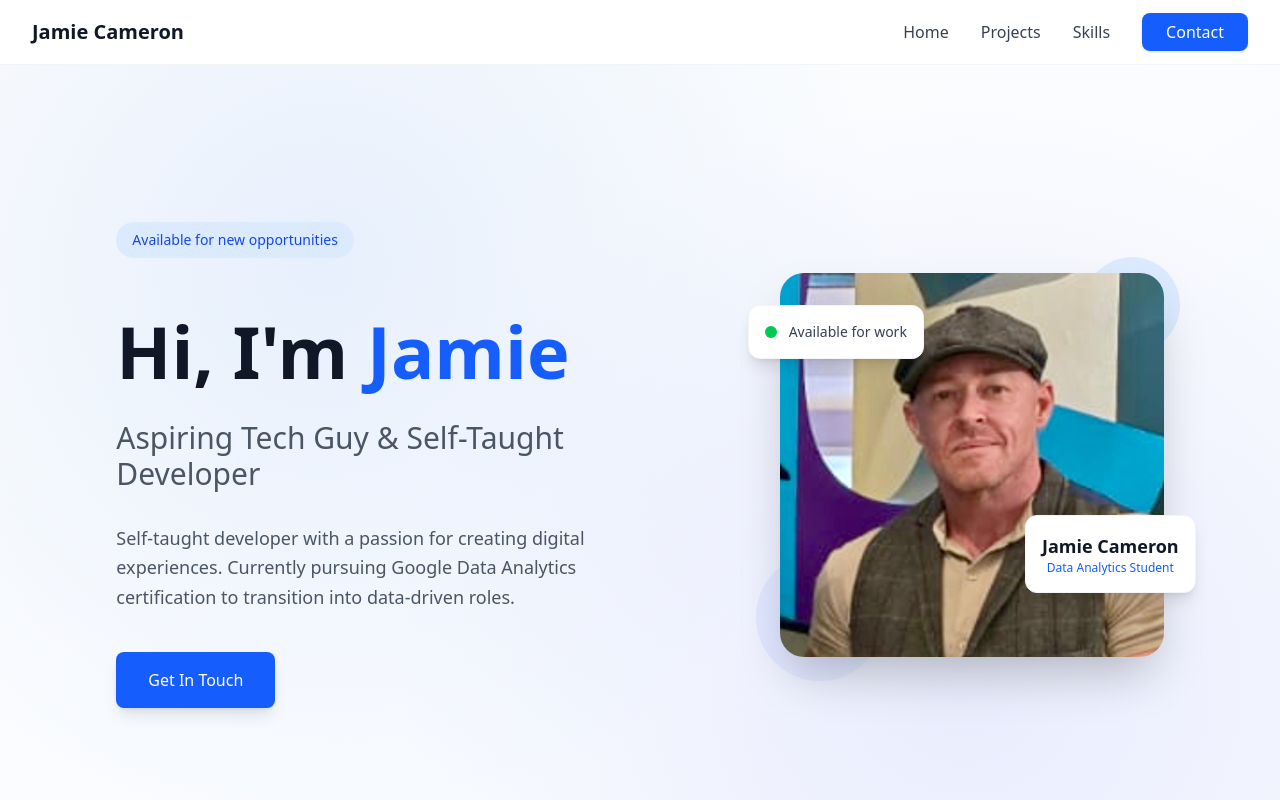
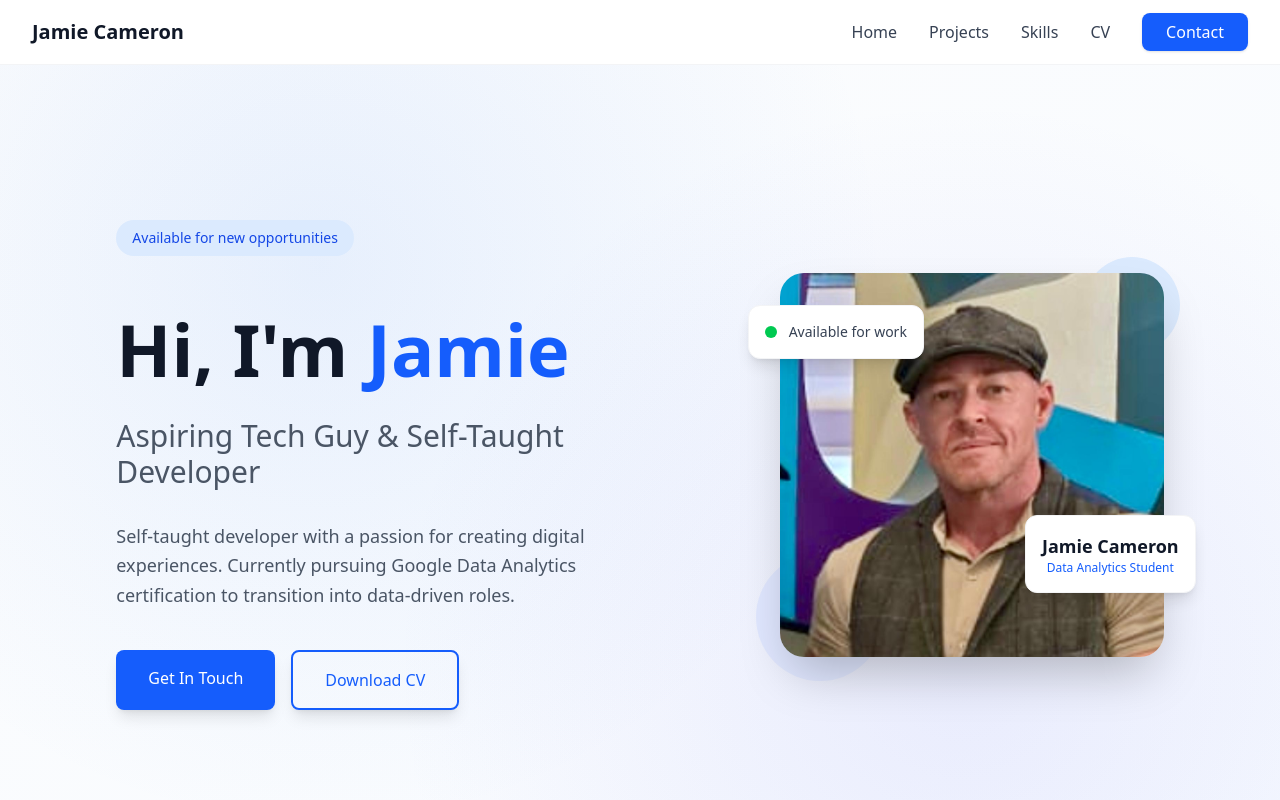
Before and after one commit to jacam666/portfolio, a Next.js app: page / in a window 1280 px wide. Shown: the top 800 px of the page. Built offline with nearby package versions, Linux system fonts and the light colour scheme.

Commit message:
added cv download option to homepage and navbar

```diff
--- a/src/app/page.tsx
+++ b/src/app/page.tsx
@@ -39,6 +39,18 @@ export default function Home() {
                     className="text-gray-700 hover:text-blue-600 font-medium transition-colors duration-200 relative group"
                   >
                     Skills
+                    <span className="absolute -bottom-1 left-0 w-0 h-0.5 bg-blue-600 transition-all duration-200 group-hover:w-full"></span>
+                  </a>
+                </li>
+                <li>
+                  <a
+                    href="/cv/Jamie-Cameron-CV.pdf"
+                    target="_blank"
+                    rel="noopener noreferrer"
+                    className="text-gray-700 hover:text-blue-600 font-medium transition-colors duration-200 relative group"
+                    aria-label="Download Jamie Cameron's CV"
+                  >
+                    CV
                     <span className="absolute -bottom-1 left-0 w-0 h-0.5 bg-blue-600 transition-all duration-200 group-hover:w-full"></span>
                   </a>
                 </li>
@@ -102,13 +114,22 @@ export default function Home() {
                 Self-taught developer with a passion for creating digital experiences. Currently pursuing Google Data Analytics certification to transition into data-driven roles.
               </p>
 
-              <div className="flex justify-center lg:justify-start">
+              <div className="flex flex-col sm:flex-row gap-4 justify-center lg:justify-start">
                 <a
                   href="mailto:ja6cam@gmail.com"
                   className="px-8 py-4 bg-blue-600 text-white rounded-lg font-medium hover:bg-blue-700 focus:outline-none focus:ring-4 focus:ring-blue-200 transition-all duration-300 shadow-lg hover:shadow-xl"
                   aria-label="Send email to Jamie Cameron"
                 >
                   Get In Touch
+                </a>
+                <a
+                  href="/cv/Jamie-Cameron-CV.pdf"
+                  target="_blank"
+                  rel="noopener noreferrer"
+                  className="px-8 py-4 border-2 border-blue-600 text-blue-600 rounded-lg font-medium hover:bg-blue-600 hover:text-white focus:outline-none focus:ring-4 focus:ring-blue-200 transition-all duration-300 shadow-lg hover:shadow-xl"
+                  aria-label="Download Jamie Cameron's CV"
+                >
+                  Download CV
                 </a>
               </div>
             </div>
```
Also changed, not shown: 1 other file (tests, documents, lock files or other folders).
